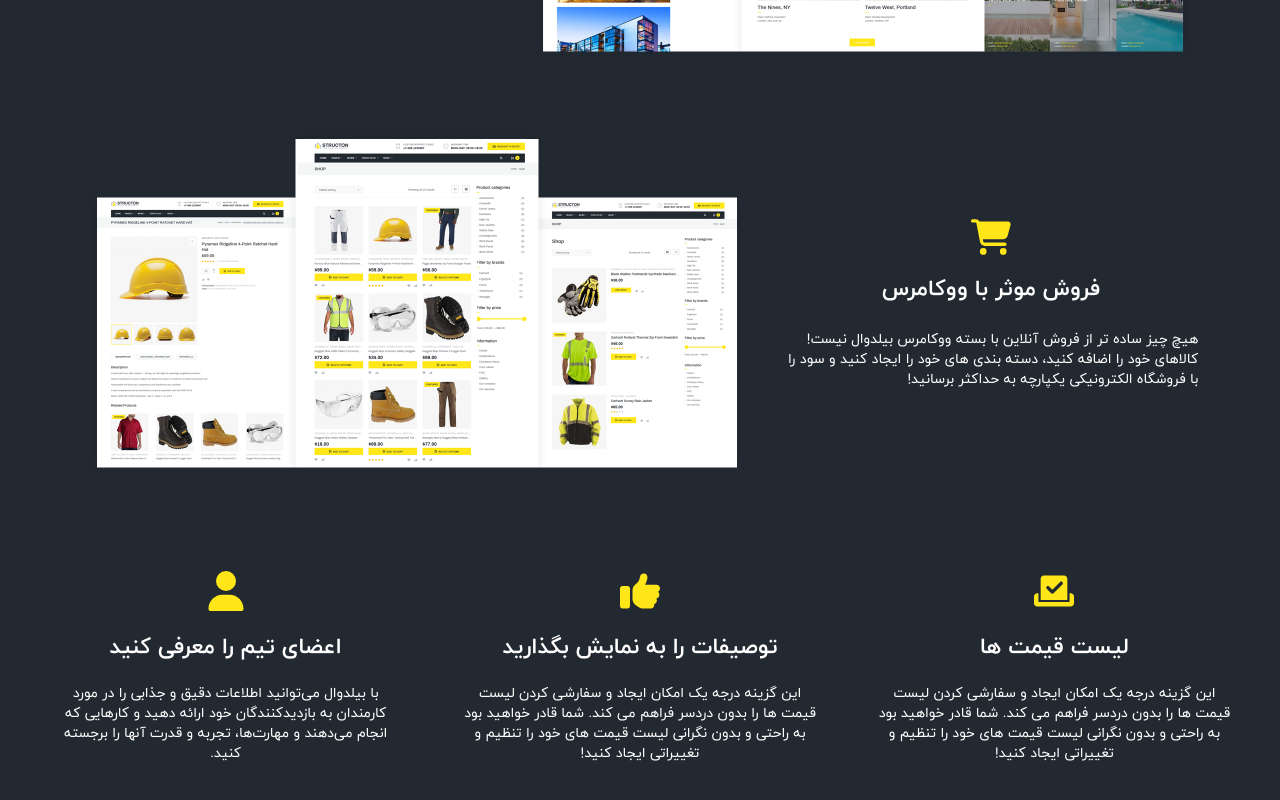
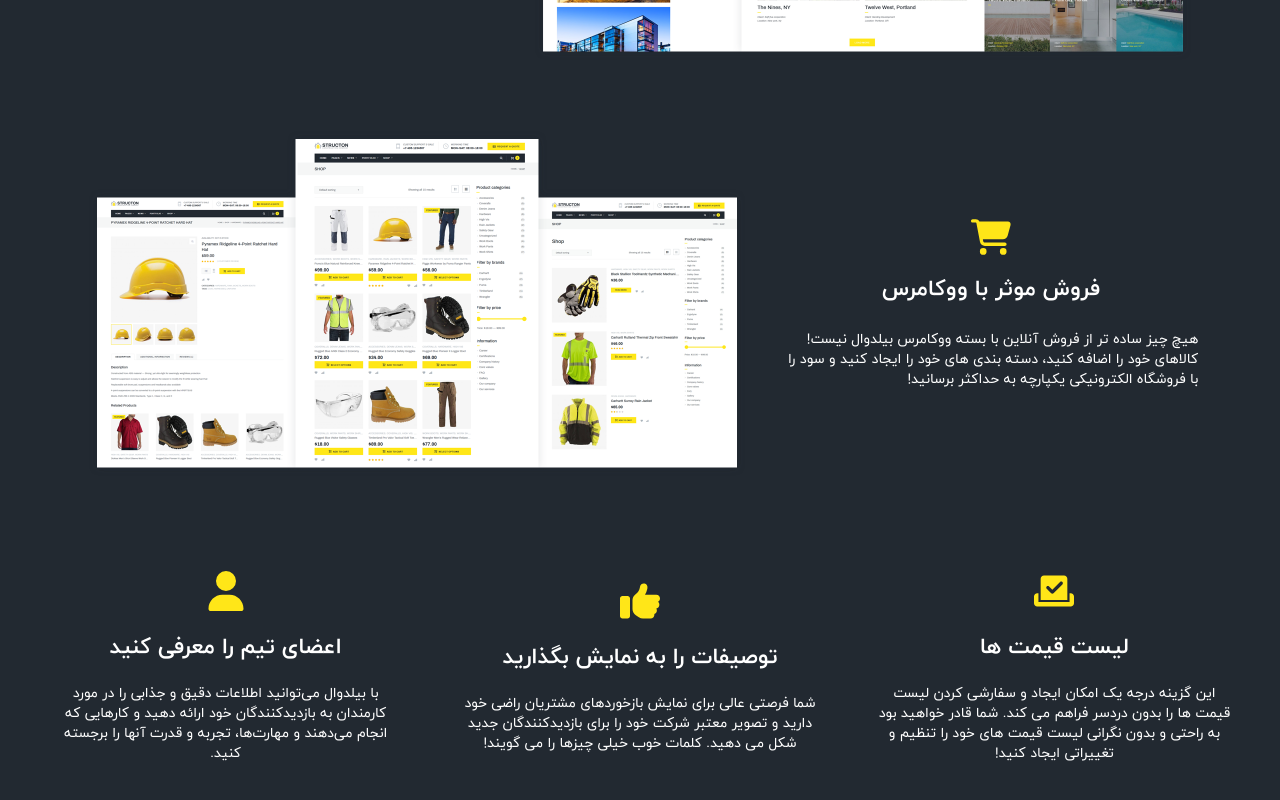
Before and after one commit to mahyarErshad/buildwall, a React (Vite) app: page / in a window 1280 px wide. Shown: the part 4361-5161 px from the top of the page. Built offline with nearby package versions, Linux system fonts and the light colour scheme.

Commit message:
Changed a description

```diff
--- a/src/Components/Body/RaiseToNewLevel/RaiseToNewLevel.jsx
+++ b/src/Components/Body/RaiseToNewLevel/RaiseToNewLevel.jsx
@@ -19,7 +19,7 @@ function RaiseToNewLevel() {
       <RaiseToNewLevelCard title="فروش موثر با ووکامرس" description="هیچ چیز ساده تر از فروش آنلاین با بسته ووکامرس بیلدوال نیست! کالاهای خود را اضافه کنید، دسته بندی های خود را ایجاد کنید و سود را با فروشگاه الکترونیکی یکپارچه به حداکثر برسانید!" icon={faCartShopping} image={sellWithWoocommerce} />
       <div className="w-full py-12 flex justify-between items-center flex-wrap">
         <RaiseToNewLevelBottomCard title="لیست قیمت ها" description="این گزینه درجه یک امکان ایجاد و سفارشی کردن لیست قیمت ها را بدون دردسر فراهم می کند. شما قادر خواهید بود به راحتی و بدون نگرانی لیست قیمت های خود را تنظیم و تغییراتی ایجاد کنید!" icon={faCheckToSlot} />
-        <RaiseToNewLevelBottomCard title="توصیفات را به نمایش بگذارید" description="این گزینه درجه یک امکان ایجاد و سفارشی کردن لیست قیمت ها را بدون دردسر فراهم می کند. شما قادر خواهید بود به راحتی و بدون نگرانی لیست قیمت های خود را تنظیم و تغییراتی ایجاد کنید!" icon={faThumbsUp} />
+        <RaiseToNewLevelBottomCard title="توصیفات را به نمایش بگذارید" description="شما فرصتی عالی برای نمایش بازخوردهای مشتریان راضی خود دارید و تصویر معتبر شرکت خود را برای بازدیدکنندگان جدید شکل می دهید. کلمات خوب خیلی چیزها را می گویند!" icon={faThumbsUp} />
         <RaiseToNewLevelBottomCard title="اعضای تیم را معرفی کنید" description="با بیلدوال می‌توانید اطلاعات دقیق و جذابی را در مورد کارمندان به بازدیدکنندگان خود ارائه دهید و کارهایی که انجام می‌دهند و مهارت‌ها، تجربه و قدرت آنها را برجسته کنید." icon={faUser} />
       </div>
     </section>
```
